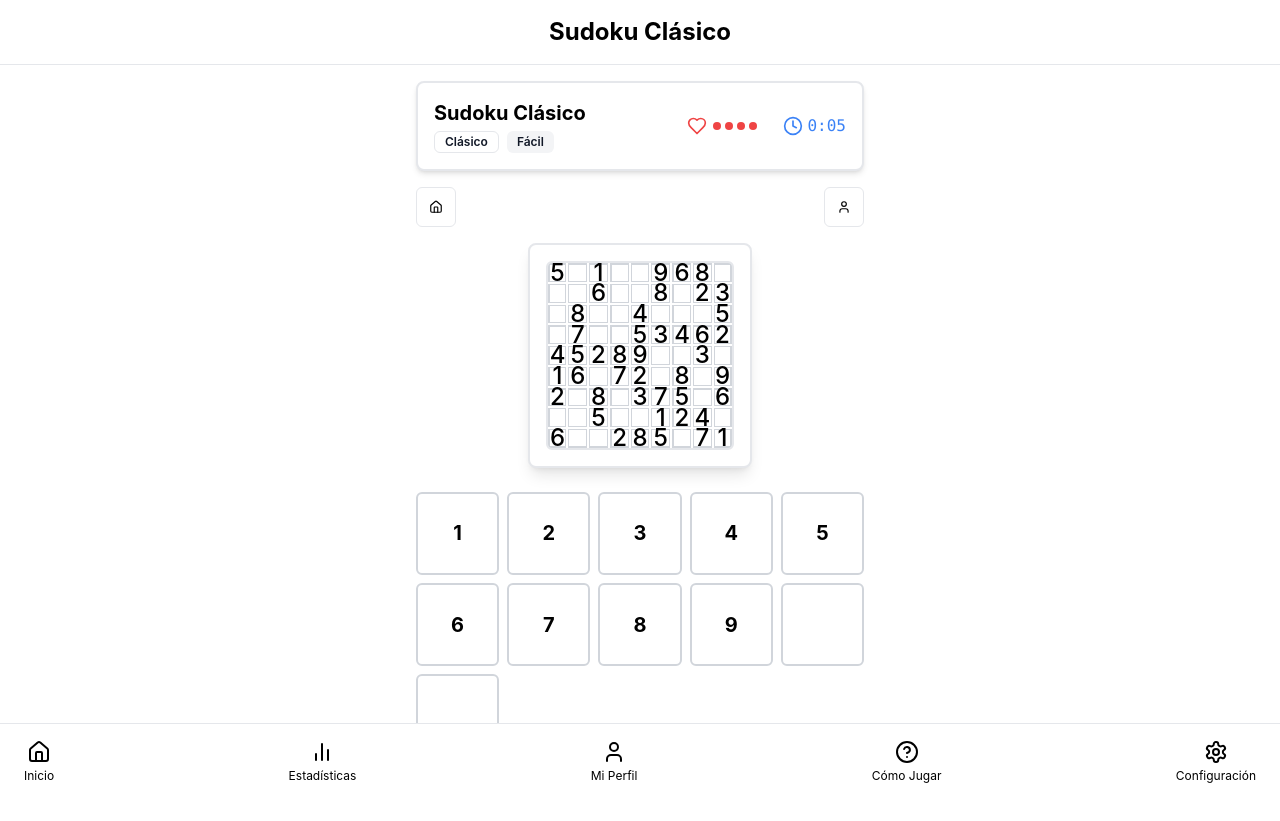
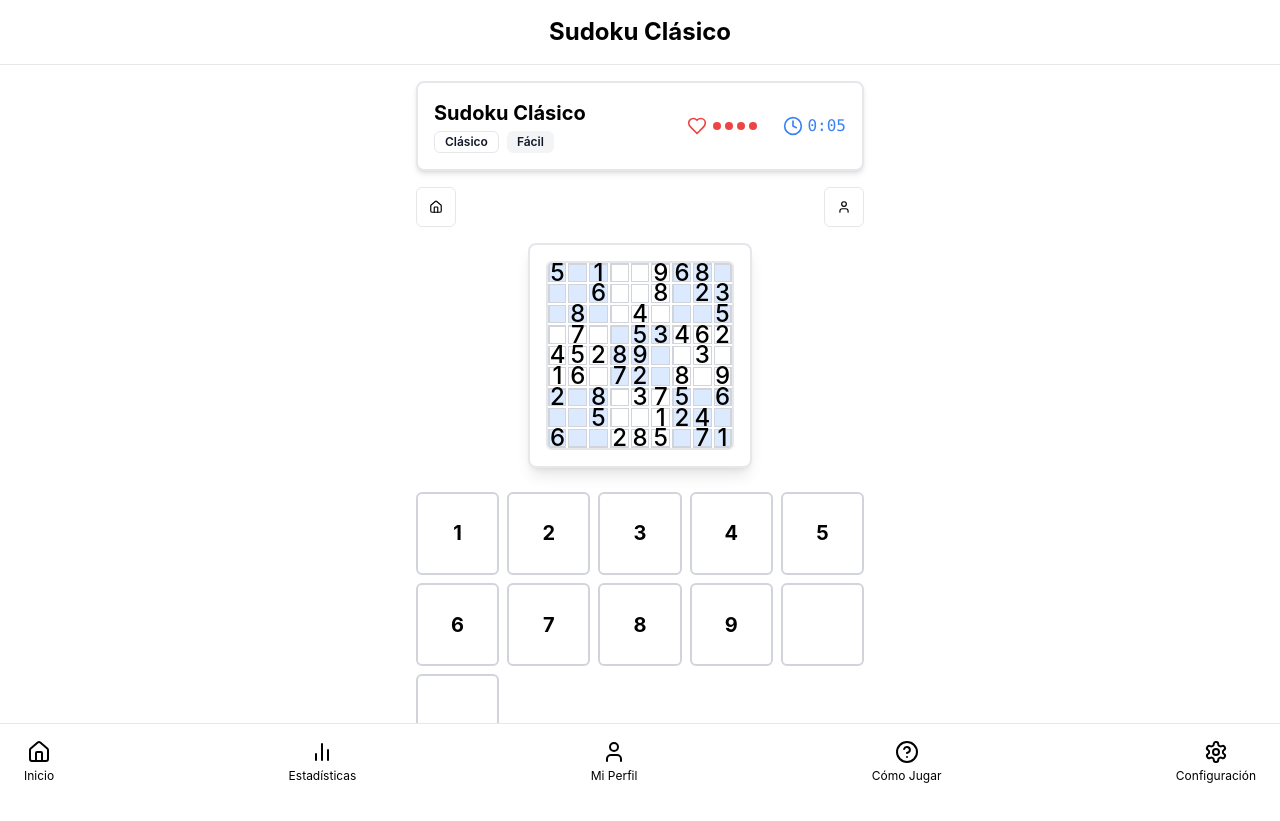
Before and after one commit to valensoto486/SudokubyValen, a React (Create React App) app in the folder sudoku/: page /game in a window 1280 px wide. Built offline with nearby package versions, Linux system fonts and the light colour scheme.

Commit message:
fix: correccion colores del tablero

```diff
--- a/sudoku/src/components/gameComponents/game-board.js
+++ b/sudoku/src/components/gameComponents/game-board.js
@@ -298,11 +298,11 @@ export default function GameBoard({ gameMode, gameDifficulty, onLoseLife, onGame
 
     if (gameMode === "classic") {
       // Para el modo clásico, alternamos colores por subcuadros 3x3
-      return (Math.floor(row / 3) + Math.floor(col / 3)) % 2 === 0 ? "bg-background" : "bg-primary/5"
+      return (Math.floor(row / 3) + Math.floor(col / 3)) % 2 === 0 ? "bg-[#dceaff]" : "bg-white"
     } else {
       // Para el modo experto, asignamos colores por ID de región
       const colors = [
-        "bg-background",
+        "bg-background ",
         "bg-blue-50 dark:bg-blue-950/30",
         "bg-purple-50 dark:bg-purple-950/30",
         "bg-green-50 dark:bg-green-950/30",
```
